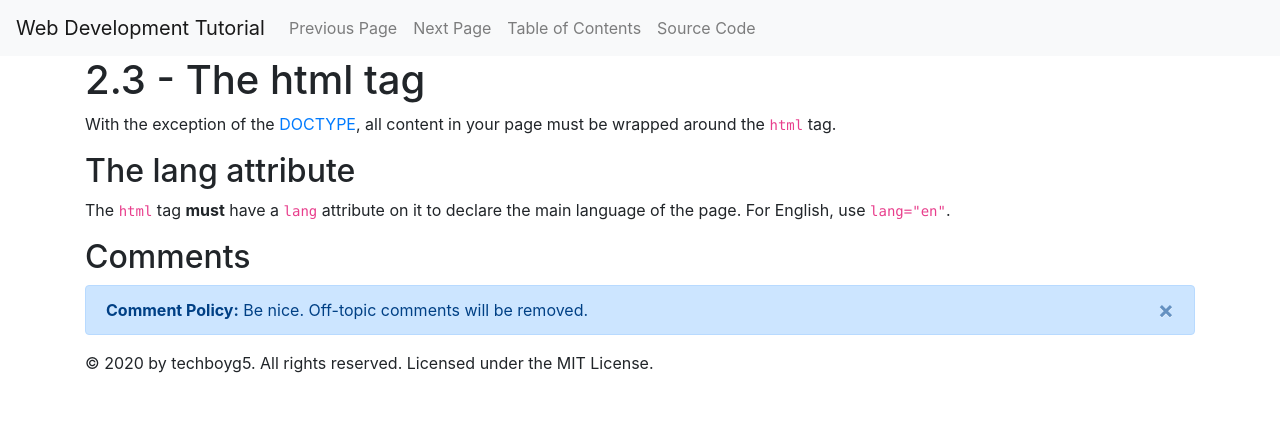
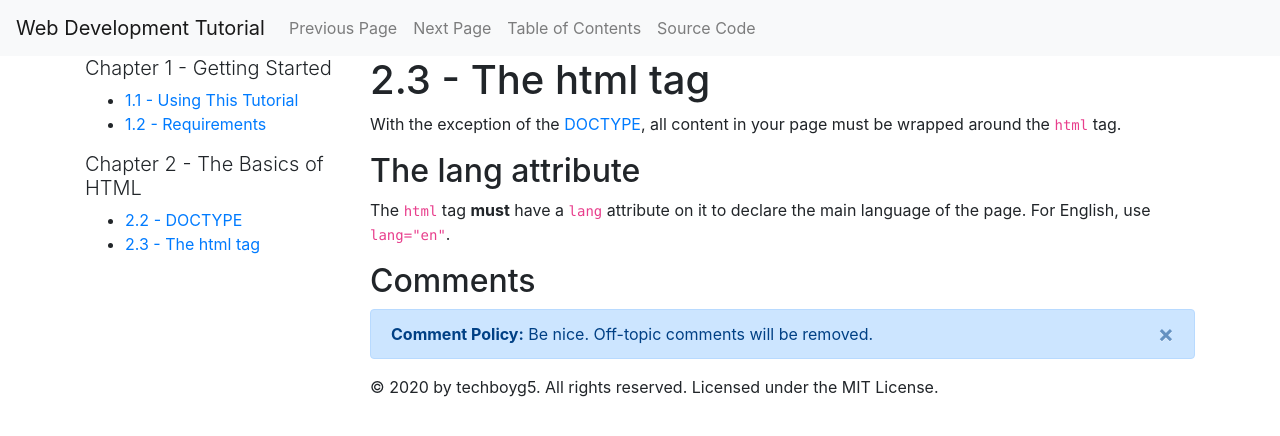
Before and after one commit to techboyg5/web-development-tutorial, a Jekyll site: the page built from chapter2/page3.html, in a window 1280 px wide. Shown: the top 436 px of the page. Built offline with Jekyll 4.4.1, drawn with Linux system fonts in a browser that asks for light colours; comment, search, counter and statistics services are not loaded.

Commit message:
Update page3.html

```diff
--- a/chapter2/page3.html
+++ b/chapter2/page3.html
@@ -1,76 +1,9 @@
-<!DOCTYPE html>
-<html lang="en">
-  <head>
-    <!-- Global site tag (gtag.js) - Google Analytics -->
-<script async src="https://www.googletagmanager.com/gtag/js?id=UA-167358769-2"></script>
-<script>
-  window.dataLayer = window.dataLayer || [];
-  function gtag(){dataLayer.push(arguments);}
-  gtag('js', new Date());
-
-  gtag('config', 'UA-167358769-2');
-</script>
-
-    <meta charset="utf-8">
-    <title>2.3 - The html tag</title>
-    <meta name="viewport" content="width=device-width, initial-scale=1, shrink-to-fit=no">
-    <link rel="stylesheet" href="https://stackpath.bootstrapcdn.com/bootstrap/4.5.0/css/bootstrap.min.css" integrity="sha384-9aIt2nRpC12Uk9gS9baDl411NQApFmC26EwAOH8WgZl5MYYxFfc+NcPb1dKGj7Sk" crossorigin="anonymous">
-  </head>
-  <body>
-    <nav class="navbar navbar-expand-lg navbar-light bg-light sticky-top">
-      <a class="navbar-brand" href="#">Web Development Tutorial</a>
-      <button class="navbar-toggler" type="button" data-toggle="collapse" data-target="#navbarContent" aria-controls="navbarSupportedContent" aria-expanded="false" aria-label="Toggle navigation">
-        <span class="navbar-toggler-icon"></span>
-      </button>
-      <div class="collapse navbar-collapse" id="navbarContent">
-        <ul class="navbar-nav">
-          <li class="nav-item">
-            <a class="nav-link" href="page2.html">Previous Page</a>
-          </li>
-          <li class="nav-item">
-            <a class="nav-link" href="page4.html">Next Page</a>
-          </li>
-          <li class="nav-item">
-            <a class="nav-link" href="../toc.html">Table of Contents</a>
-          </li>
-          <li class="nav-item">
-            <a class="nav-link" href="https://github.com/techboyg5/web-development-tutorial" target="_blank">Source Code</a>
-          </li>
-        </ul>
-      </div>
-    </nav>
-    <div class="container">
-    <h1>2.3 - The html tag</h1>
-          <p>With the exception of the <a href="page2.html">DOCTYPE</a>, all content in your page must be wrapped around the <code>html</code> tag.</p>
-          <h2>The lang attribute</h2>
-          <p>The <code>html</code> tag <strong>must</strong> have a <code>lang</code> attribute on it to declare the main language of the page. For English, use <code>lang="en"</code>.</p>
-      <div id="comments" class="my-3">
-                <h2>Comments</h2>
-                <div class="alert alert-primary alert-dismissible fade show" role="alert">
-                    <strong>Comment Policy:</strong> Be nice. Off-topic comments will be removed.
-                    <button type="button" class="close" data-dismiss="alert" aria-label="Close">
-                        <span aria-hidden="true">&times;</span>
-                    </button>
-                </div>
-                <noscript>
-                    <div class="alert alert-danger" role="alert">
-                        <strong>Error loading comments:</strong> Please enable JavaScript in your browser to view and post comments.
-                    </div>
-                </noscript>
-                <script src="https://utteranc.es/client.js"
-                    repo="techboyg5/comment-database"
-                    issue-term="pathname"
-                    theme="github-light"
-                    crossorigin="anonymous"
-                    async>
-                </script>
-            </div>
-            <footer class="my-3">
-                &copy; 2020 by techboyg5. All rights reserved. Licensed under the MIT License.
-            </footer>
-    </div>
-    <script src="https://code.jquery.com/jquery-3.5.1.slim.min.js" integrity="sha384-DfXdz2htPH0lsSSs5nCTpuj/zy4C+OGpamoFVy38MVBnE+IbbVYUew+OrCXaRkfj" crossorigin="anonymous"></script>
-    <script src="https://cdn.jsdelivr.net/npm/popper.js@1.16.0/dist/umd/popper.min.js" integrity="sha384-Q6E9RHvbIyZFJoft+2mJbHaEWldlvI9IOYy5n3zV9zzTtmI3UksdQRVvoxMfooAo" crossorigin="anonymous"></script>
-    <script src="https://stackpath.bootstrapcdn.com/bootstrap/4.5.0/js/bootstrap.min.js" integrity="sha384-OgVRvuATP1z7JjHLkuOU7Xw704+h835Lr+6QL9UvYjZE3Ipu6Tp75j7Bh/kR0JKI" crossorigin="anonymous"></script>
-  </body>
-</html>
+---
+layout: default
+title: 2.3 - The html tag
+prevpage: page2.html
+nextpage: page4.html
+---
+<p>With the exception of the <a href="page2.html">DOCTYPE</a>, all content in your page must be wrapped around the <code>html</code> tag.</p>
+<h2>The lang attribute</h2>
+<p>The <code>html</code> tag <strong>must</strong> have a <code>lang</code> attribute on it to declare the main language of the page. For English, use <code>lang="en"</code>.</p>
```
